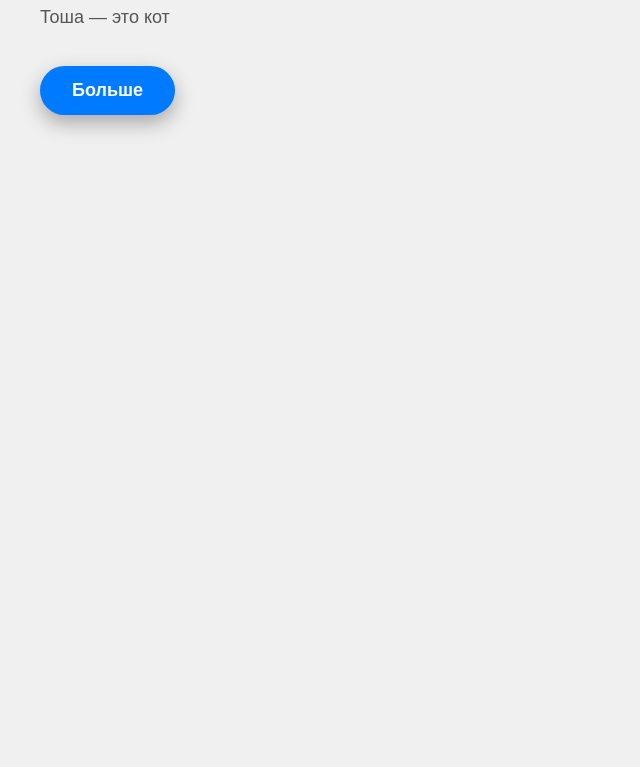
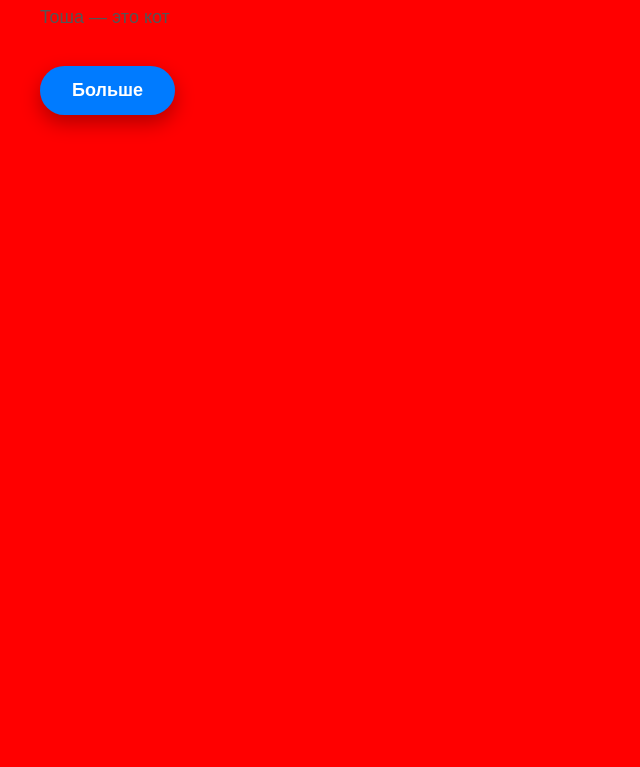
Before and after one commit to CodeWave-pro/CodeWave-pro.github.io, a plain HTML site: page tosha.html in a window 1280 px wide. Shown: the part 113-880 px from the top of the page, without its empty margins (0-640 px from the left). Drawn offline with Linux system fonts and the light colour scheme.

Commit message:
Update tosha.html

```diff
--- a/tosha.html
+++ b/tosha.html
@@ -6,7 +6,7 @@
     <style>
         body {
             font-family: Arial, Helvetica, sans-serif;
-            background: #f0f0f0;
+            background: red;
             padding: 40px;
             margin: 0;
             min-height: 100vh;
```
